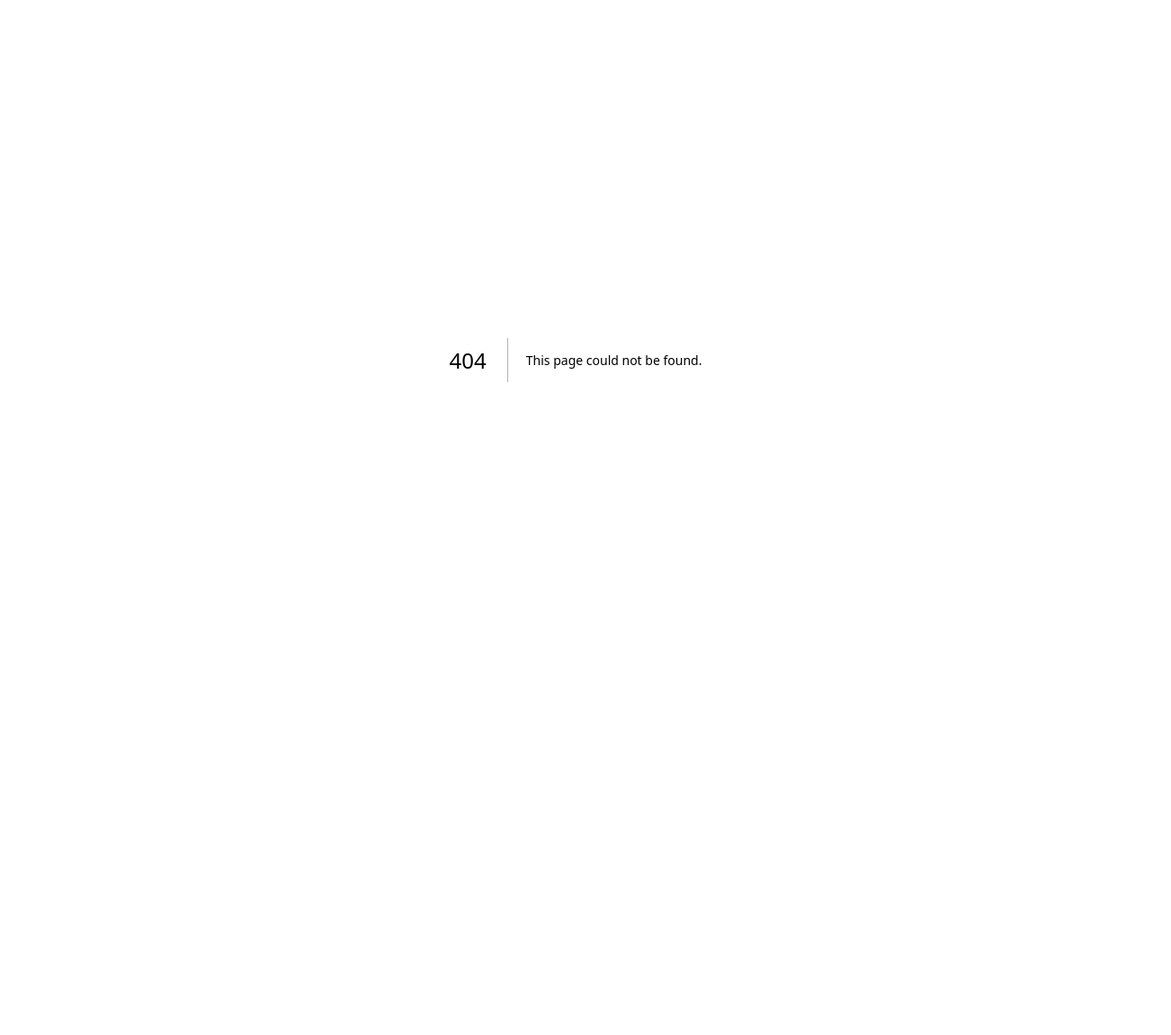
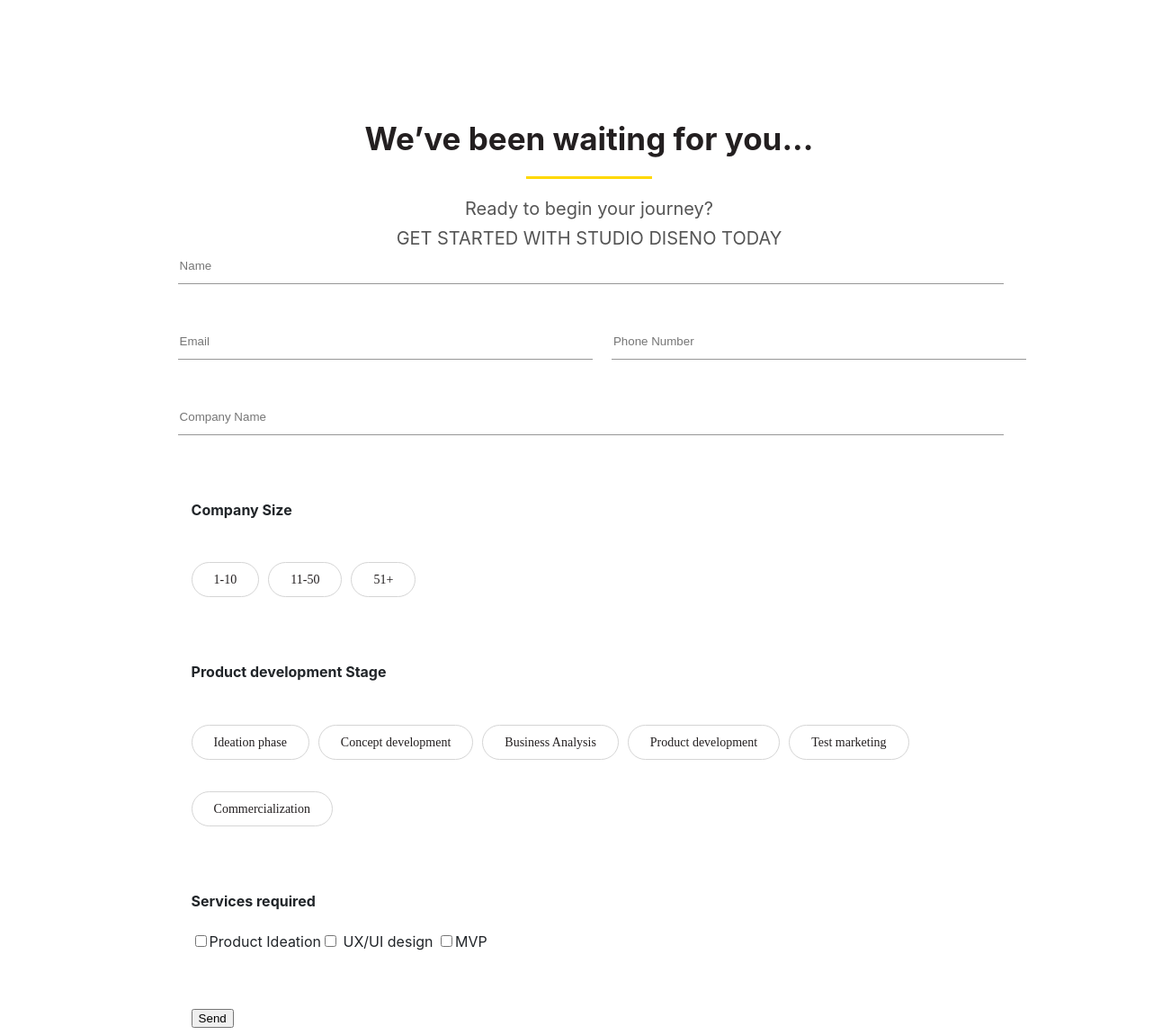
Before and after one commit to Adarsh220397/sd-tech, a Next.js app: page /startups/we_have_been_waiting in a window 1280 px wide. Before the commit this address had no page. Shown: the whole page at 90% size, 1302 px wide, since content can reach past the window. Before the commit the page ends 800 px from the top, so only its background shows below. Built offline with nearby package versions, Linux system fonts and the light colour scheme.

Commit message:
implemented startup page form

```diff
--- a/src/app/page.module.css
+++ b/src/app/page.module.css
@@ -395,6 +395,97 @@
 .whoWeAreContent {
   padding: 60px 0;
 }
+
+.startupForm {
+  background-color: #fff;
+  padding: 60px 0;
+}
+
+.startUpWaitingContainer {
+  width: 100%;
+  padding-right: 15px;
+  padding-left: 15px;
+  margin-right: auto;
+  margin-left: auto;
+}
+
+
+.startupFormWrap {
+  width: 70%;
+  margin: 0 auto;
+  font-family: -apple-system,BlinkMacSystemFont,"Segoe UI",Roboto,"Helvetica Neue",Arial,"Noto Sans",sans-serif,"Apple Color Emoji","Segoe UI Emoji","Segoe UI Symbol","Noto Color Emoji";
+  font-size: 1rem;
+  font-weight: 400;
+  line-height: 1.5;
+  color: #212529;
+  text-align: left;
+}
+.startupFormWrapHeader:after {
+  content: "";
+  bottom: -3px;
+  margin: 0 auto;
+  left: 50%;
+  transform: translateX(-50%);
+  width: 140px;
+  height: 3px;
+  position: absolute;
+  background-color: #ffd800;
+}
+
+.startupFormWrapDesc {
+  font-size: 20px;
+  line-height: 1.65;
+  text-align: center;
+  color: #555;
+  margin-bottom: 60px;
+  margin: 0;
+}
+.startupFormWrapHeader {
+  position: relative;
+  font-size: 35px;
+  color: #231f20;
+  font-weight: bold;
+  padding-bottom: 15px ;
+  display: inline-block;
+  text-align: center;
+  margin-bottom: 30px;
+  width: 100%;
+  margin: 0;
+
+}
+
+.formRow {
+  display: flex;
+  flex-wrap: row;
+  margin-right: -15px;
+  margin-left: -15px;
+}
+
+.inputStartupField {
+  padding-bottom: 40px;
+}
+
+.inputStartupField input {
+  border: 0;
+  border-bottom: 0.3px solid #979797;
+  padding-bottom: 12px;
+  background-color: transparent;
+  width: 100%;
+  outline: 0;
+  margin-bottom: 10px;
+}
+
+.startupFormWrap {
+  width: 70%;
+  margin: 0 auto;
+}
+.colMd12 {
+
+    -ms-flex: 0 0 100%;
+    flex: 0 0 100%;
+    max-width: 100%;
+
+}
 .whoWeAreContentP {
   font-size: 24px;
   color: #505050;
@@ -568,9 +659,14 @@
   margin:0;
 }
 .colMd6 {
-  -ms-flex: 0 0 50%;
+
   flex: 0 0 50%;
   max-width: 50%;
+  position: relative;
+  width: 100%;
+  padding-right: 25px;
+
+   /* padding-left: 15px; */
 }
 
 .headerSectionRowColMd6 {
@@ -1449,6 +1545,27 @@
 .groupTitle {
   display: flex;
   align-items: center;
+}
+
+.radiobuttonGroup label {
+  color: #231f20;
+  font-size: 14px;
+  font-family: HelveticaNeueMedium;
+  border: 1px solid #d5d5d5;
+  border-radius: 24px;
+  padding: 8px 24px;
+  cursor: pointer;
+  margin-top: 25px;
+  margin-right: 10px;
+  margin-bottom: 10px;
+  transition: .5s;
+  display: inline-block;
+}
+.submitButtonWrap {
+  text-align: left;
+}
+.checkboxGroupFinal {
+  padding-bottom: 60px;
 }
 .checkboxGroup {
   padding: 30px 0;
--- a/src/pages/startups/startups.tsx
+++ b/src/pages/startups/startups.tsx
@@ -7,6 +7,7 @@
 import MVP from "./mvp";
 import ProductIdeation from "./product_ideation";
 import UIUXDesign from "./ui_ux_design";
+import WaitingComponent from "./we_have_been_waiting";
 
 
 export default function StartUp() {
@@ -43,6 +44,7 @@
       <ProductIdeation/>
      <UIUXDesign/>
      <MVP/>
+     <WaitingComponent/>
      <VersionApp/>
       <OurClients/>
       <Footer/>
--- /dev/null
+++ b/src/pages/startups/we_have_been_waiting.tsx
@@ -0,0 +1,187 @@
+import styles from "../../app/page.module.css";
+
+export default function WaitingComponent() {
+  return (
+    <>
+      <div className={styles.startupForm}></div>
+      <div className={styles.startUpWaitingContainer}>
+        <div className={styles.startupFormWrap}>
+          <h1 className={styles.startupFormWrapHeader}>
+            {"We’ve been waiting for you..."}
+          </h1>
+          <p className={styles.startupFormWrapDesc} style={{
+                paddingTop: '20px',
+          }}>
+            {"Ready to begin your journey?"}
+            <br></br>
+            {"GET STARTED WITH STUDIO DISENO TODAY"}
+          </p>
+          <form name="contactForm">
+            <div className={styles.formRow}>
+
+              <div className={styles.colMd12}>
+                <div
+                  className={
+                    styles.inputStartupField// + " " + styles.inputFieldFullWidth
+                  }
+                >
+                  <input
+                    type={"text"}
+                    name={"name"}
+                    id={"name"}
+                    placeholder={"Name"}
+                  />
+                  <br></br>
+                  <span id="nameInfo" className={"info"}></span>
+                </div>
+              </div>
+            </div>
+
+            <div className={styles.formRow}>
+                <div className={styles.colMd6}>
+                  <div className={styles.inputStartupField}>
+                    <input
+                      type="mail"
+                      name="email"
+                      id="email"
+                      placeholder="Email"
+                    />
+                    <br />
+                    <span id="mail" className={styles.info}></span>
+                  </div>
+                </div>
+                <div className={styles.colMd6}>
+                  <div className={styles.inputStartupField}>
+                    <input
+                      type="text"
+                      name="phone"
+                      id="phone"
+                      placeholder="Phone Number"
+                    />
+                    <br />
+                    <span id="phoneInfo" className={styles.info}></span>
+                  </div>
+                </div>
+                </div>
+                <div className={styles.formRow}>
+                <div className={styles.colMd12}>
+                  <div className={styles.inputStartupField}>
+                    <input
+                      type="text"
+                      name="company"
+                      id="company"
+                      placeholder="Company Name"
+                    />
+                    <br />
+                    <span id="companyInfo" className={styles.info}></span>
+                  </div>
+                </div>
+
+              </div>
+              <div className={styles.radiobuttonGroup}>
+                <div className={styles.groupTitle}>
+                  <h4 className={styles.formTitle}>Company Size</h4>
+                  <span id="companysize" className={styles.info}></span>
+                </div>
+                <input type="radio" name="companysize" value="1-10" id="1-10" />
+                <label >1-10</label>
+                <input type="radio" name="companysize" value="11-50" id="11-50" />
+                <label>11-50</label>
+                <input
+                  type="radio"
+                  name="companysize"
+                  value="51+"
+                  id="51+"
+                />
+                <label >51+</label>
+              </div>
+              <div className={styles.radiobuttonGroup}>
+                <div className={styles.groupTitle}>
+                  <h4 className={styles.formTitle}>Product development Stage</h4>
+                  <span id="productdevelopment" className={styles.info}></span>
+                </div>
+                <input
+                  type="radio"
+                  name="productdevelopment"
+                  value="Ideation phase"
+                  id="Ideation phase"
+                />
+                <label >Ideation phase</label>
+                <input
+                  type="radio"
+                  name="productdevelopment"
+                  value="Concept development"
+                  id="Concept development"
+                />
+                <label >Concept development</label>
+                <input
+                  type="radio"
+                  name="productdevelopment"
+                  value="Business Analysis"
+                  id="Business Analysis"
+                />
+                <label >Business Analysis</label>
+                <input
+                  type="radio"
+                  name="productdevelopment"
+                  value="Product development"
+                  id="Product development"
+                />
+                <label >Product development</label>
+                <input
+                  type="radio"
+                  name="productdevelopment"
+                  value="Test marketing"
+                  id="Test marketing"
+                />
+                <label >Test marketing</label>
+                <input
+                  type="radio"
+                  name="productdevelopment"
+                  value="Commercialization"
+                  id="Commercialization"
+                />
+                <label >Commercialization</label>
+              </div>
+              <div className={styles.checkboxGroupFinal}>
+                <div className={styles.groupTitle}>
+                  <h4 className={styles.formTitle}>Services required</h4>
+                  <span id="service" className={styles.info}></span>
+                </div>
+                <label
+                  ><input
+                    type="checkbox"
+                    name="servicesrequired[]"
+                    value="Product Ideation"
+                  />
+                  <span>Product Ideation</span></label
+                >
+                <label
+                  ><input
+                    type="checkbox"
+                    name="servicesrequired[]"
+                    value="UX/UI design"
+                  /><span> UX/UI design </span></label
+                >
+                <label
+                  ><input type="checkbox" name="servicesrequired[]" value="MVP" />
+                  <span>MVP</span></label
+                >
+              </div>
+              <div className={styles.submitButton}>
+                <div className={styles.submitButtonWrap}>
+                  <input
+                    type="submit"
+                    id="sendmessage"
+                    name="send"
+                    // class="btn-submit"
+                    value="Send"
+                  />
+                </div>
+              </div>
+          </form>
+        </div>
+      </div>
+    </>
+  );
+}
```
